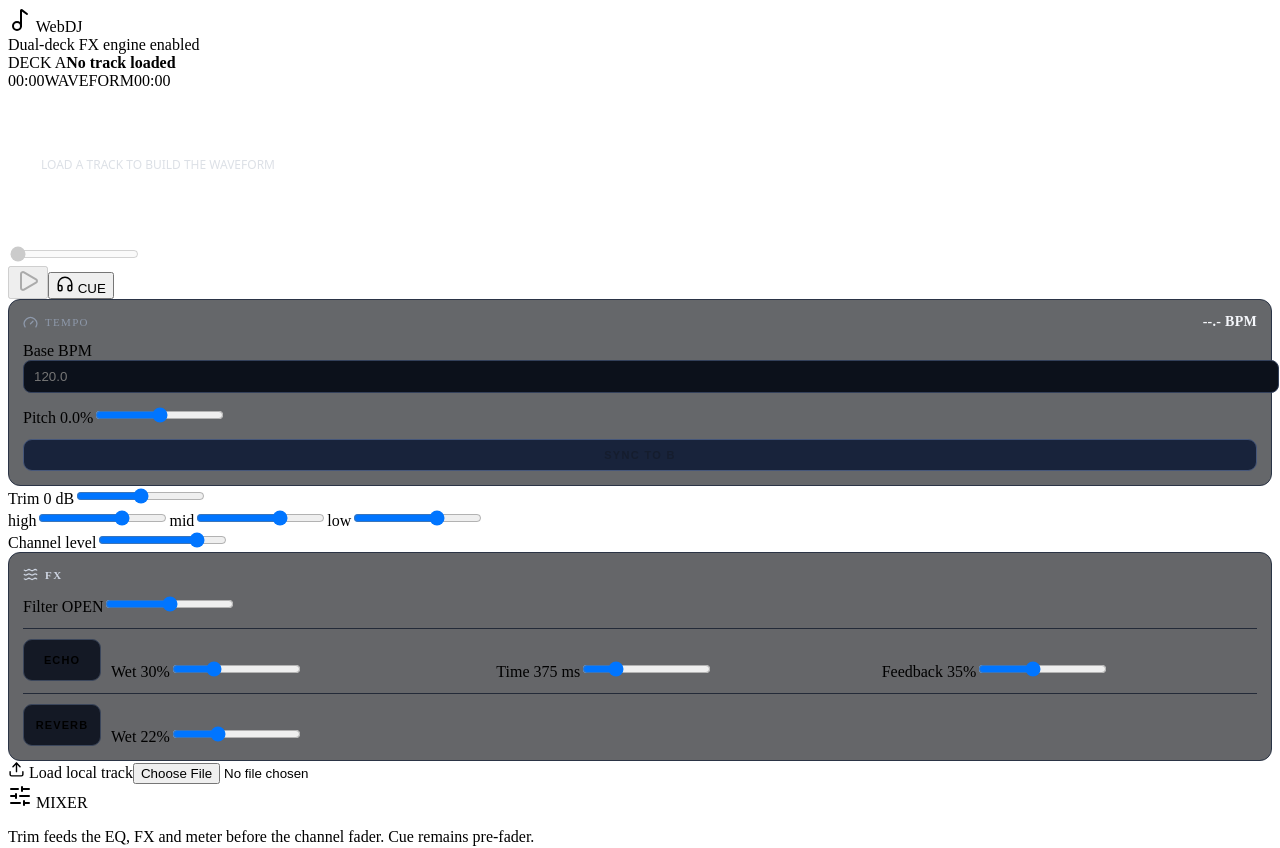
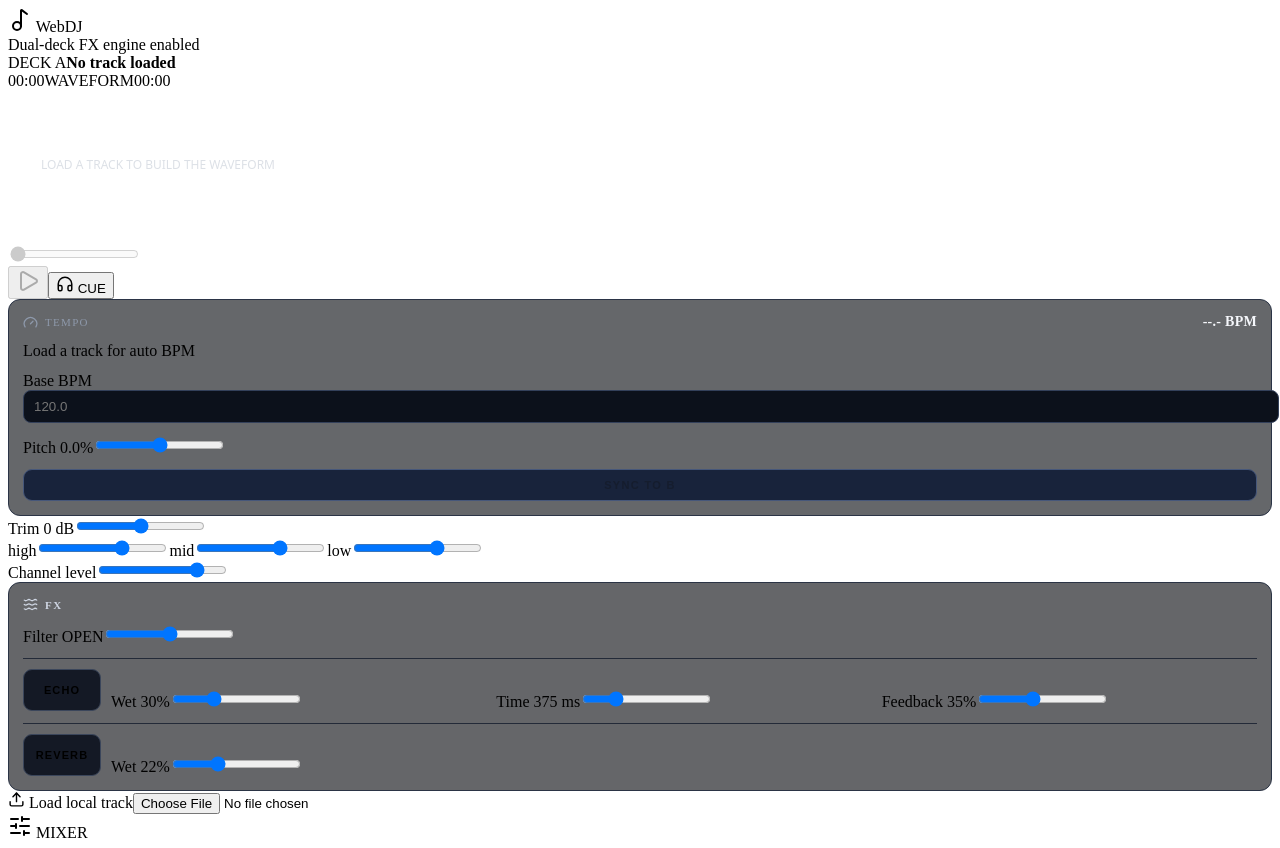
Before and after one commit to ShurexBRT/WebDJ, a React (Vite) app: page / in a window 1280 px wide. Shown: the top 848 px of the page. Built offline with nearby package versions, Linux system fonts and the light colour scheme; the HTML template or start-up script is replaced by a standard one.

Commit message:
Show BPM analysis status and confidence

```diff
--- a/src/components/TempoControls.tsx
+++ b/src/components/TempoControls.tsx
@@ -12,6 +12,14 @@ export function TempoControls({ deckId }: { deckId: DeckId }) {
   const setPitch = useMixerStore((state) => state.setDeckPitch)
   const engine = getAudioEngine()
   const displayedBpm = effectiveBpm(deck.bpm, deck.pitchPercent)
+
+  const analysisLabel = (() => {
+    if (deck.bpmAnalysisStatus === 'analyzing') return 'Analyzing BPM…'
+    if (deck.bpmAnalysisStatus === 'detected') return `Auto detected · ${Math.round(deck.bpmConfidence * 100)}% confidence`
+    if (deck.bpmAnalysisStatus === 'manual') return 'Manual BPM'
+    if (deck.bpmAnalysisStatus === 'failed') return 'BPM not detected · enter manually'
+    return 'Load a track for auto BPM'
+  })()
 
   const applyPitch = (pitchPercent: number) => {
     setPitch(deckId, pitchPercent)
@@ -32,6 +40,10 @@ export function TempoControls({ deckId }: { deckId: DeckId }) {
         <strong>{displayedBpm > 0 ? `${displayedBpm.toFixed(1)} BPM` : '--.- BPM'}</strong>
       </div>
 
+      <div className="tempo-analysis-status" role="status" aria-label={`BPM analysis deck ${deckId}`}>
+        {analysisLabel}
+      </div>
+
       <label className="control-row compact">
         <span>Base BPM</span>
         <input
@@ -42,7 +54,7 @@ export function TempoControls({ deckId }: { deckId: DeckId }) {
           step="0.1"
           value={deck.bpm || ''}
           placeholder="120.0"
-          onChange={(event) => setBpm(deckId, normalizeBpm(Number(event.target.value)))}
+          onChange={(event) => setBpm(deckId, normalizeBpm(Number(event.target.value)), 'manual')}
         />
       </label>
 
```
